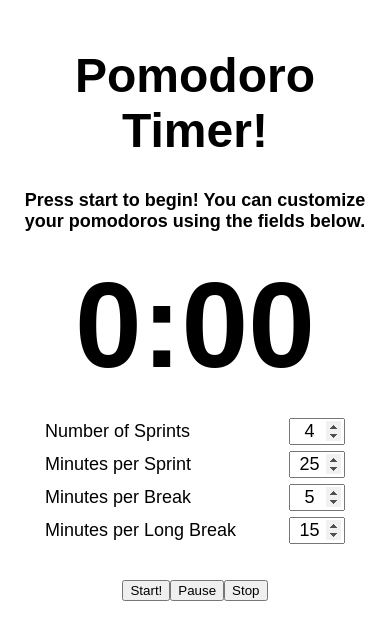
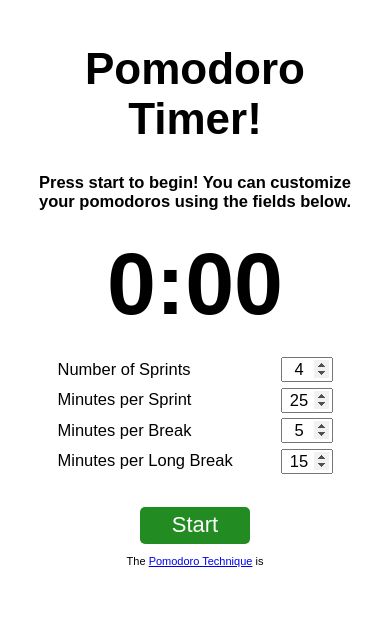
Before and after one commit to IanLockwood/pomodoro1, a React (Create React App) app: page / in a window 390 px wide. Shown: the top 640 px of the page. Built offline with nearby package versions, Linux system fonts and the light colour scheme.

Commit message:
Finish MVP (no testing, no landscape mobile, no error flagging)

```diff
--- a/src/components/App.js
+++ b/src/components/App.js
@@ -4,7 +4,9 @@ import TimerForm from './TimerForm'
 import StartButton from './StartButton'
 import PauseButton from './PauseButton'
 import StopButton from './StopButton'
+import InfoBlock from './InfoBlock'
 import '../css/App.css';
+import '../css/Button.css';
 
 class App extends Component {
   constructor(props) {
@@ -12,13 +14,15 @@ class App extends Component {
 
     this.state = {
       numberOfSprints: 4,
-      sprintLength: 0.05,
-      breakLength: 0.05,
-      restLength: 0.05,
+      sprintLength: 25,
+      breakLength: 5,
+      restLength: 15,
       timeRemaining: 0,
       sprintsRemaining: 4,
-      cycleType: '',
-      intervalId: null
+      cycleType: 'idle',
+      intervalId: null,
+      isRunning: false,
+      isPaused: false
     }
 
     this.customizeNumberOfSprints = this.customizeNumberOfSprints.bind(this);
@@ -69,18 +73,6 @@ class App extends Component {
     }
   }
 
-  timerInterval = () => {
-    console.log(this.state.numberOfSprints)
-    if (this.state.timeRemaining === 0) {
-      this.switchCycle();
-    } else {
-      // count down timer
-      this.setState(prevState => (
-        {timeRemaining: prevState.timeRemaining - 1}
-      ));
-    }
-  }
-
   customizeNumberOfSprints(customNumberOfSprints) {
     this.setState({
       numberOfSprints: customNumberOfSprints,
@@ -106,18 +98,35 @@ class App extends Component {
     })
   }
 
+  timerInterval = () => {
+    if (this.state.timeRemaining === 0) {
+      this.switchCycle();
+    } else {
+      // count down timer
+      this.setState(prevState => (
+        {timeRemaining: prevState.timeRemaining - 1}
+      ));
+    }
+  }
+
   startTimer() {
     const timerJustStarted = this.state.numberOfSprints === this.state.sprintsRemaining
     if (timerJustStarted) {
       this.switchToWork();
     }
     this.setState({
-      intervalId: window.setInterval(this.timerInterval, 1000)
+      intervalId: window.setInterval(this.timerInterval, 1000),
+      isRunning: true,
+      isPaused: false
     });
   }
 
   pauseTimer() {
     clearInterval(this.state.intervalId);
+    this.setState({
+      isRunning: false,
+      isPaused: true
+    })
   }
 
   stopTimer() {
@@ -125,30 +134,56 @@ class App extends Component {
     this.setState({
       timeRemaining: 0,
       sprintsRemaining: this.state.numberOfSprints,
-      cycleType: '',
-      intervalId: null
+      cycleType: 'idle',
+      intervalId: null,
+      isRunning: false,
+      isPaused: false
     })
+  }
+
+  renderControls() {
+    if (this.state.isRunning) {
+      return (
+        <div className="app__controls">
+          <PauseButton pauseTimer={this.pauseTimer} />
+          <StopButton stopTimer={this.stopTimer} />
+        </div>
+      );
+    }
+    else if (this.state.isPaused) {
+      return (
+        <div className="app__controls">
+          <StartButton startTimer={this.startTimer} />
+          <StopButton stopTimer={this.stopTimer} />
+        </div>
+      );
+    }
+    else {
+      return (
+        <div className="app__controls">
+          <TimerForm
+            customizeNumberOfSprints={this.customizeNumberOfSprints}
+            customizeSprintLength={this.customizeSprintLength}
+            customizeBreakLength={this.customizeBreakLength}
+            customizeRestLength={this.customizeRestLength}
+          />
+          <StartButton startTimer={this.startTimer} />
+        </div>
+      );
+    }
   }
 
   render() {
     return (
-      <div className={"app app--" + this.state.cycleType}>
+      <div className={this.state.isPaused ? "app app--paused" : "app app--" + this.state.cycleType}>
         <Timer timeRemaining={this.state.timeRemaining}
           cycleType={this.state.cycleType}
           numberOfSprints={this.state.numberOfSprints}
           sprintsRemaining={this.state.sprintsRemaining}
         />
 
-        <TimerForm
-          customizeNumberOfSprints={this.customizeNumberOfSprints}
-          customizeSprintLength={this.customizeSprintLength}
-          customizeBreakLength={this.customizeBreakLength}
-          customizeRestLength={this.customizeRestLength}
-        />
-
-        <StartButton startTimer={this.startTimer} />
-        <PauseButton pauseTimer={this.pauseTimer} />
-        <StopButton stopTimer={this.stopTimer}/>
+        {this.renderControls()}
+        <InfoBlock />
       </div>
     );
   }
--- /dev/null
+++ b/src/components/InfoBlock.js
@@ -0,0 +1,13 @@
+import React, { Component } from 'react';
+
+class InfoBlock extends Component {
+  render() {
+    return (
+      <div>
+        <p>The <a href="https://en.wikipedia.org/wiki/Pomodoro_Technique">Pomodoro Technique</a> is</p>
+      </div>
+    );
+  }
+}
+
+export default InfoBlock
--- a/src/components/PauseButton.js
+++ b/src/components/PauseButton.js
@@ -13,7 +13,7 @@ class PauseButton extends Component {
 
   render() {
     return (
-      <button onClick={this.handleClick}>Pause</button>
+      <button onClick={this.handleClick} className="button button--pause">Pause</button>
     );
   }
 }
--- a/src/components/StartButton.js
+++ b/src/components/StartButton.js
@@ -13,7 +13,7 @@ class StartButton extends Component {
 
   render() {
     return (
-      <button onClick={this.handleClick}>Start!</button>
+      <button onClick={this.handleClick} className="button button--start">Start</button>
     );
   }
 }
--- a/src/components/StopButton.js
+++ b/src/components/StopButton.js
@@ -13,7 +13,7 @@ class StopButton extends Component {
 
   render() {
     return (
-      <button onClick={this.handleClick}>Stop</button>
+      <button onClick={this.handleClick} className="button button--stop">Stop</button>
     );
   }
 }
--- a/src/components/TimerForm.js
+++ b/src/components/TimerForm.js
@@ -42,6 +42,7 @@ class TimerForm extends Component {
             type="number"
             step="1"
             min="1"
+            max="99"
             defaultValue="4"
             onChange={this.handleNumberOfSprintsChange}
           >
@@ -56,6 +57,7 @@ class TimerForm extends Component {
             type="number"
             step="1"
             min="1"
+            max="999"
             defaultValue="25"
             onChange={this.handleSprintChange}
           >
@@ -70,6 +72,7 @@ class TimerForm extends Component {
             type="number"
             step="1"
             min="1"
+            max="999"
             defaultValue="5"
             onChange={this.handleBreakChange}
           >
@@ -84,6 +87,7 @@ class TimerForm extends Component {
             type="number"
             step="1"
             min="1"
+            max="999"
             defaultValue="15"
             onChange={this.handleRestChange}
           >
--- a/src/css/App.css
+++ b/src/css/App.css
@@ -1,8 +1,9 @@
 html {
- font-size: 12px;
+ font-size: 11px;
+ height: 100%;
 }
 
-@media screen and (min-width: 480px) {
+@media screen and (min-width: 700px) {
   html {
     font-size: 16px;
   }
@@ -10,6 +11,7 @@ html {
 
 body {
   text-align: center;
+  height: 100%;
 }
 
 h1 {
@@ -17,8 +19,8 @@ h1 {
 }
 
 .app {
-  height: 100vh;
-  padding: 0 1rem;
+  height: 100%;
+  padding: 0 2rem;
 }
 
 .app--work {
@@ -35,3 +37,7 @@ h1 {
   background-color: #191970;
   color: #ffffff;
 }
+
+.app--paused {
+  background-color: #cccccc;
+}
--- /dev/null
+++ b/src/css/Button.css
@@ -0,0 +1,21 @@
+.button {
+  font-size: 2rem;
+  color: #fff;
+  border: none;
+  border-radius: 5px;
+  padding: 0.5rem;
+  width: 10rem;
+  margin: 0 0.5rem;
+}
+
+.button--start {
+  background-color: #228B22;
+}
+
+.button--pause {
+  background-color: #DFD712;
+}
+
+.button--stop {
+  background-color: #800020;
+}
--- a/src/css/Timer.css
+++ b/src/css/Timer.css
@@ -1,6 +1,12 @@
 .timer__clock {
-  font-size: 10rem;
+  font-size: 8rem;
   margin: 2rem auto;
+}
+
+@media screen and (min-width: 700px) {
+  .timer__clock {
+    font-size: 10rem;
+  }
 }
 
 .timer__title {
--- a/src/css/index.css
+++ b/src/css/index.css
@@ -3,3 +3,8 @@ body {
   padding: 0;
   font-family: sans-serif;
 }
+
+#root {
+  height: 100%;
+  min-height: 100%;
+}
```
